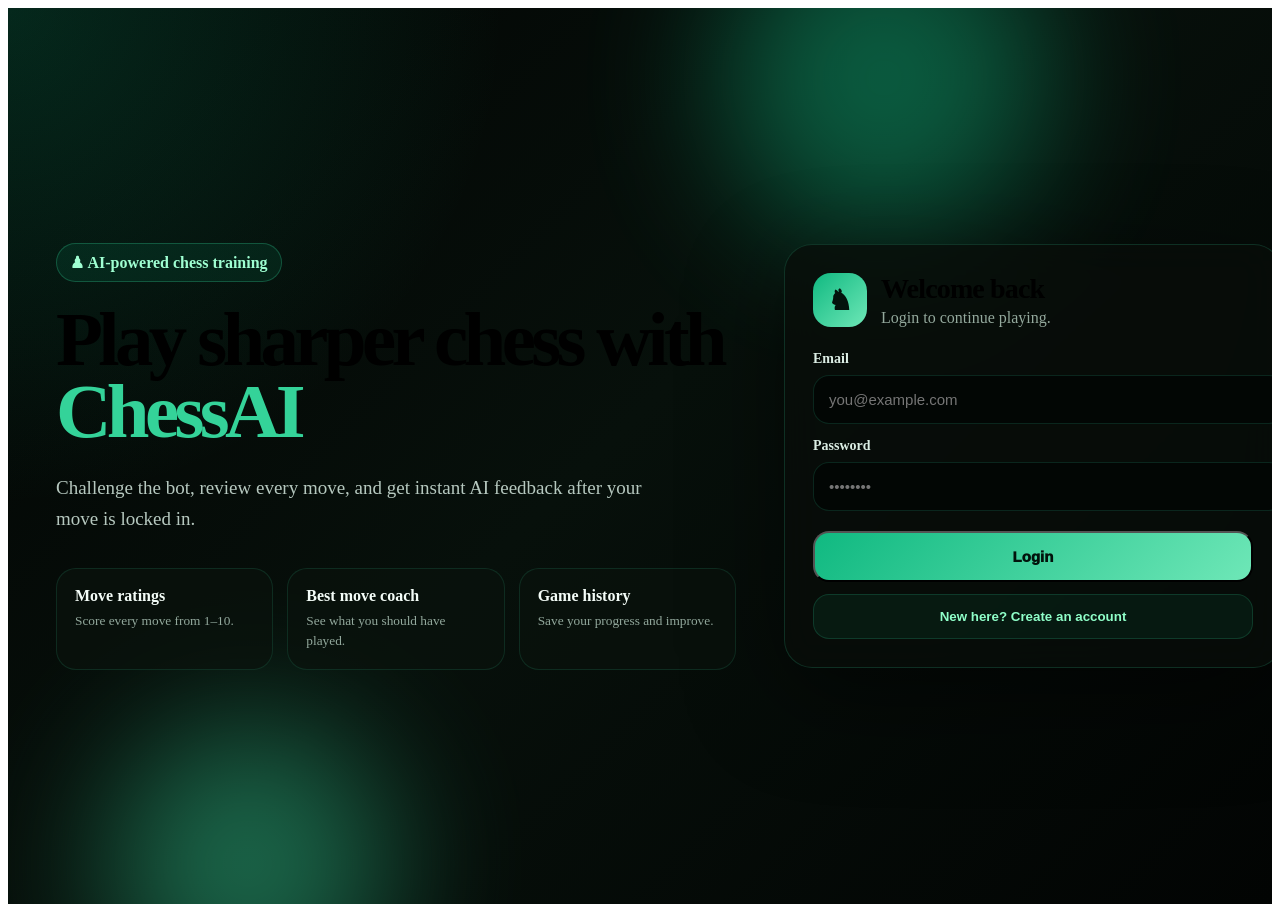
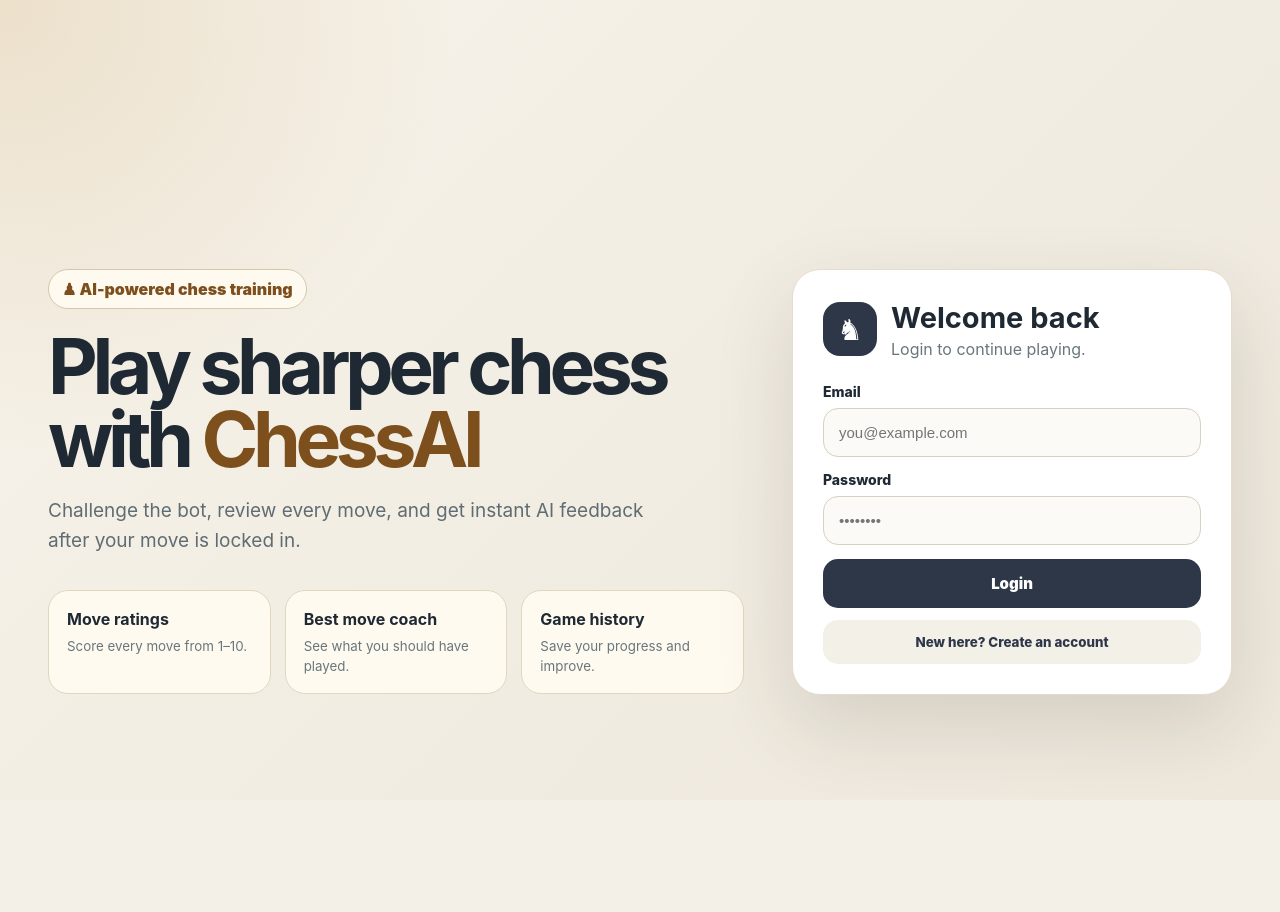
Before and after one commit to IUseTheSchwartz/Ai-Chess, a React (Vite) app: page / in a window 1280 px wide. After the commit the page ends 800 px from the top, so only its background shows below. Built offline with nearby package versions, Linux system fonts and the light colour scheme; no server answers.

Commit message:
Update styles.css

```diff
--- a/src/styles.css
+++ b/src/styles.css
@@ -1,118 +1,109 @@
+* {
+  box-sizing: border-box;
+}
+
+body {
+  margin: 0;
+  background: #f3f0e8;
+  color: #1f2933;
+  font-family: Inter, ui-sans-serif, system-ui, Arial, sans-serif;
+}
+
+button {
+  border: 0;
+  cursor: pointer;
+  font-family: inherit;
+}
+
+.loading-screen {
+  min-height: 100vh;
+  display: grid;
+  place-items: center;
+  background: #f3f0e8;
+  color: #1f2933;
+  font-weight: 800;
+}
+
+/* AUTH */
+
 .auth-page {
   min-height: 100vh;
-  position: relative;
-  overflow: hidden;
   display: grid;
   grid-template-columns: 1.05fr 440px;
   gap: 48px;
   align-items: center;
   padding: 48px;
   background:
-    radial-gradient(circle at top left, rgba(16, 185, 129, 0.2), transparent 32%),
-    linear-gradient(135deg, #020403 0%, #07100b 48%, #020403 100%);
+    radial-gradient(circle at top left, rgba(180, 126, 42, 0.16), transparent 30%),
+    linear-gradient(135deg, #f7f3ea 0%, #ede7dc 100%);
 }
 
-.auth-bg-glow {
-  position: absolute;
-  border-radius: 999px;
-  filter: blur(70px);
-  opacity: 0.45;
-  pointer-events: none;
+.auth-hero h1 {
+  max-width: 760px;
+  margin: 0;
+  font-size: clamp(52px, 6vw, 88px);
+  line-height: 0.95;
+  letter-spacing: -0.07em;
 }
 
-.auth-bg-glow-one {
-  width: 320px;
-  height: 320px;
-  background: #10b981;
-  top: -90px;
-  right: 18%;
+.auth-hero h1 span {
+  color: #7c4f1d;
 }
 
-.auth-bg-glow-two {
-  width: 280px;
-  height: 280px;
-  background: #34d399;
-  bottom: -100px;
-  left: 8%;
-}
-
-.auth-hero,
-.auth-card {
-  position: relative;
-  z-index: 2;
+.auth-hero p {
+  max-width: 600px;
+  color: #5f6c72;
+  font-size: 19px;
+  line-height: 1.6;
 }
 
 .brand-pill {
   width: fit-content;
   padding: 9px 13px;
-  border: 1px solid rgba(52, 211, 153, 0.28);
-  background: rgba(16, 185, 129, 0.1);
-  color: #9fffd2;
+  border: 1px solid #d6c7aa;
+  background: #fffaf0;
+  color: #7c4f1d;
   border-radius: 999px;
-  font-weight: 800;
+  font-weight: 900;
   margin-bottom: 22px;
-}
-
-.auth-hero h1 {
-  max-width: 760px;
-  margin: 0;
-  font-size: clamp(48px, 6vw, 86px);
-  line-height: 0.95;
-  letter-spacing: -0.06em;
-}
-
-.auth-hero h1 span {
-  color: #34d399;
-}
-
-.auth-hero p {
-  max-width: 610px;
-  margin: 24px 0 0;
-  color: #b6c8bf;
-  font-size: 19px;
-  line-height: 1.6;
 }
 
 .feature-grid {
   display: grid;
-  grid-template-columns: repeat(3, minmax(0, 1fr));
+  grid-template-columns: repeat(3, 1fr);
   gap: 14px;
+  margin-top: 34px;
   max-width: 760px;
-  margin-top: 34px;
 }
 
 .feature-grid div {
+  background: #fffaf0;
+  border: 1px solid #e2d6bf;
+  border-radius: 20px;
   padding: 18px;
-  border-radius: 20px;
-  background: rgba(10, 18, 13, 0.72);
-  border: 1px solid rgba(52, 211, 153, 0.14);
 }
 
 .feature-grid strong {
   display: block;
-  color: #f4fdf8;
   margin-bottom: 6px;
 }
 
 .feature-grid small {
-  color: #93a99d;
-  line-height: 1.4;
+  color: #69777c;
 }
 
 .auth-card {
-  width: 100%;
-  padding: 28px;
+  padding: 30px;
   border-radius: 28px;
-  background: rgba(8, 13, 10, 0.78);
-  border: 1px solid rgba(52, 211, 153, 0.18);
-  box-shadow: 0 30px 100px rgba(0, 0, 0, 0.48);
-  backdrop-filter: blur(18px);
+  background: #ffffff;
+  border: 1px solid #e5dccb;
+  box-shadow: 0 30px 80px rgba(49, 39, 25, 0.14);
 }
 
 .auth-card-header {
   display: flex;
+  align-items: center;
   gap: 14px;
-  align-items: center;
   margin-bottom: 24px;
 }
 
@@ -121,27 +112,24 @@
   height: 54px;
   display: grid;
   place-items: center;
-  border-radius: 18px;
-  background: linear-gradient(135deg, #10b981, #6ee7b7);
-  color: #03130c;
-  font-size: 28px;
-  font-weight: 900;
+  border-radius: 17px;
+  background: #2d3748;
+  color: #fff;
+  font-size: 29px;
 }
 
 .auth-card h2 {
   margin: 0;
-  font-size: 28px;
-  letter-spacing: -0.03em;
+  font-size: 29px;
 }
 
 .auth-card p {
   margin: 4px 0 0;
-  color: #94a99d;
+  color: #69777c;
 }
 
 .auth-card label {
   display: block;
-  color: #dceee5;
   font-size: 14px;
   font-weight: 800;
   margin-bottom: 14px;
@@ -150,63 +138,322 @@
 .auth-card input {
   width: 100%;
   margin-top: 8px;
-  border: 1px solid rgba(52, 211, 153, 0.16);
-  background: rgba(2, 6, 4, 0.78);
-  color: #f4fdf8;
-  border-radius: 16px;
-  padding: 15px 15px;
+  border: 1px solid #d8d0c2;
+  background: #fbfaf7;
+  color: #1f2933;
+  border-radius: 15px;
+  padding: 15px;
   outline: none;
   font-size: 15px;
 }
 
 .auth-card input:focus {
-  border-color: #34d399;
-  box-shadow: 0 0 0 4px rgba(52, 211, 153, 0.12);
+  border-color: #7c4f1d;
+  box-shadow: 0 0 0 4px rgba(124, 79, 29, 0.1);
+}
+
+.primary-auth-btn,
+.main-btn {
+  background: #2d3748;
+  color: white;
+  border-radius: 15px;
+  padding: 15px 20px;
+  font-weight: 950;
+  font-size: 15px;
 }
 
 .primary-auth-btn {
   width: 100%;
-  margin-top: 6px;
-  padding: 15px 16px;
-  border-radius: 16px;
-  background: linear-gradient(135deg, #10b981, #6ee7b7);
-  color: #02130c;
-  font-weight: 950;
-  font-size: 15px;
+}
+
+.switch-auth-btn,
+.soft-btn,
+.ghost-btn {
+  border-radius: 15px;
+  padding: 14px 18px;
+  font-weight: 850;
 }
 
 .switch-auth-btn {
   width: 100%;
   margin-top: 12px;
-  padding: 14px 16px;
-  border-radius: 16px;
-  background: rgba(16, 185, 129, 0.08);
-  color: #8fffc9;
-  border: 1px solid rgba(52, 211, 153, 0.18);
-  font-weight: 850;
+  background: #f3f0e8;
+  color: #2d3748;
 }
 
 .error-box {
-  background: rgba(239, 68, 68, 0.12);
-  border: 1px solid rgba(239, 68, 68, 0.35);
-  color: #fecaca;
+  background: #fff0f0;
+  border: 1px solid #ffc6c6;
+  color: #9f1d1d;
   padding: 11px 13px;
   border-radius: 14px;
   margin-bottom: 14px;
   font-size: 14px;
 }
 
-@media (max-width: 980px) {
-  .auth-page {
+/* MAIN APP */
+
+.site-shell {
+  min-height: 100vh;
+  background:
+    radial-gradient(circle at top right, rgba(124, 79, 29, 0.12), transparent 26%),
+    #f3f0e8;
+}
+
+.nav {
+  height: 76px;
+  padding: 0 36px;
+  display: flex;
+  align-items: center;
+  justify-content: space-between;
+  border-bottom: 1px solid #dfd6c8;
+  background: rgba(255, 255, 255, 0.72);
+  backdrop-filter: blur(14px);
+}
+
+.brand {
+  display: flex;
+  align-items: center;
+  gap: 12px;
+  font-size: 22px;
+  font-weight: 950;
+  cursor: pointer;
+}
+
+.brand-icon {
+  width: 42px;
+  height: 42px;
+  border-radius: 14px;
+  display: grid;
+  place-items: center;
+  background: #2d3748;
+  color: #fff;
+}
+
+.nav-actions {
+  display: flex;
+  gap: 10px;
+}
+
+.ghost-btn {
+  background: #ffffff;
+  border: 1px solid #ddd3c2;
+  color: #2d3748;
+}
+
+.home {
+  padding: 70px 36px;
+  max-width: 1220px;
+  margin: 0 auto;
+}
+
+.home-hero {
+  text-align: center;
+  max-width: 850px;
+  margin: 0 auto 42px;
+}
+
+.eyebrow {
+  margin: 0 auto 16px;
+  width: fit-content;
+  background: #fffaf0;
+  border: 1px solid #ddcfb9;
+  color: #7c4f1d;
+  padding: 9px 14px;
+  border-radius: 999px;
+  font-weight: 900;
+}
+
+.home-hero h1 {
+  margin: 0;
+  font-size: clamp(54px, 7vw, 96px);
+  letter-spacing: -0.07em;
+  line-height: 0.92;
+}
+
+.home-hero p {
+  max-width: 680px;
+  margin: 22px auto 0;
+  color: #5f6c72;
+  font-size: 19px;
+  line-height: 1.6;
+}
+
+.home-actions {
+  margin-top: 30px;
+  display: flex;
+  justify-content: center;
+  gap: 12px;
+}
+
+.soft-btn {
+  background: #ffffff;
+  color: #2d3748;
+  border: 1px solid #ddd3c2;
+}
+
+.soft-btn:disabled {
+  opacity: 0.75;
+}
+
+.mode-grid {
+  display: grid;
+  grid-template-columns: repeat(3, 1fr);
+  gap: 18px;
+}
+
+.mode-card {
+  background: #ffffff;
+  border: 1px solid #ded4c3;
+  border-radius: 28px;
+  padding: 28px;
+  min-height: 210px;
+  box-shadow: 0 20px 50px rgba(49, 39, 25, 0.08);
+}
+
+.mode-card span {
+  font-size: 34px;
+}
+
+.mode-card h3 {
+  font-size: 24px;
+  margin: 18px 0 8px;
+}
+
+.mode-card p {
+  color: #68767c;
+  line-height: 1.5;
+}
+
+.mode-card.active {
+  border-color: #2d3748;
+}
+
+.mode-card.locked {
+  opacity: 0.78;
+}
+
+/* GAME */
+
+.play-layout {
+  padding: 34px;
+  display: grid;
+  grid-template-columns: minmax(520px, 680px) 1fr;
+  gap: 24px;
+  align-items: start;
+  max-width: 1280px;
+  margin: 0 auto;
+}
+
+.board-wrap,
+.analysis-card {
+  background: #ffffff;
+  border: 1px solid #ded4c3;
+  border-radius: 28px;
+  box-shadow: 0 20px 50px rgba(49, 39, 25, 0.08);
+}
+
+.board-wrap {
+  padding: 22px;
+}
+
+.board-header {
+  display: flex;
+  justify-content: space-between;
+  align-items: center;
+  margin-bottom: 18px;
+}
+
+.board-header h2 {
+  margin: 0;
+  font-size: 26px;
+}
+
+.board-header p {
+  margin: 4px 0 0;
+  color: #68767c;
+}
+
+.thinking-pill {
+  background: #fff4d8;
+  color: #7c4f1d;
+  border: 1px solid #ead6a9;
+  padding: 8px 12px;
+  border-radius: 999px;
+  font-weight: 900;
+}
+
+.chessboard-shell {
+  display: flex;
+  justify-content: center;
+}
+
+.analysis-panel {
+  display: grid;
+  gap: 16px;
+}
+
+.analysis-card {
+  padding: 24px;
+}
+
+.analysis-card h3 {
+  margin: 0 0 12px;
+  font-size: 22px;
+}
+
+.coach-score {
+  width: fit-content;
+  background: #2d3748;
+  color: #fff;
+  border-radius: 999px;
+  padding: 10px 15px;
+  font-size: 25px;
+  font-weight: 950;
+  margin-bottom: 12px;
+}
+
+.analysis-card p {
+  color: #4e5b62;
+  line-height: 1.5;
+}
+
+.analysis-card small,
+.muted {
+  color: #7b878c;
+}
+
+.move-list {
+  display: flex;
+  flex-wrap: wrap;
+  gap: 8px;
+}
+
+.move-list span {
+  background: #f4f1ea;
+  border: 1px solid #ddd3c2;
+  border-radius: 10px;
+  padding: 8px 10px;
+  color: #2d3748;
+  font-weight: 750;
+}
+
+@media (max-width: 1000px) {
+  .auth-page,
+  .play-layout,
+  .mode-grid {
     grid-template-columns: 1fr;
-    padding: 28px;
   }
 
   .feature-grid {
     grid-template-columns: 1fr;
   }
 
-  .auth-card {
-    max-width: 520px;
+  .play-layout {
+    padding: 18px;
+  }
+
+  .nav {
+    padding: 0 18px;
   }
 }
```
